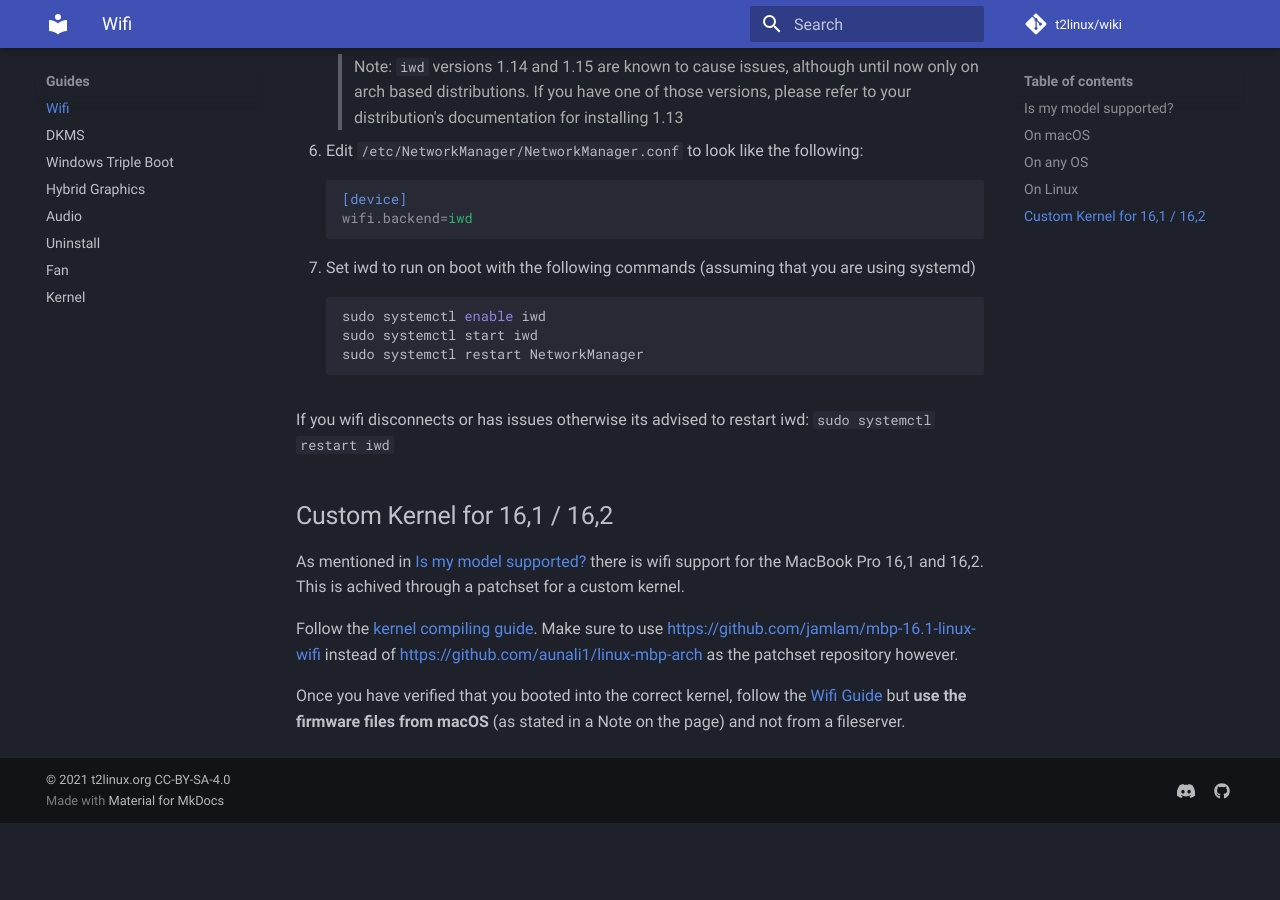
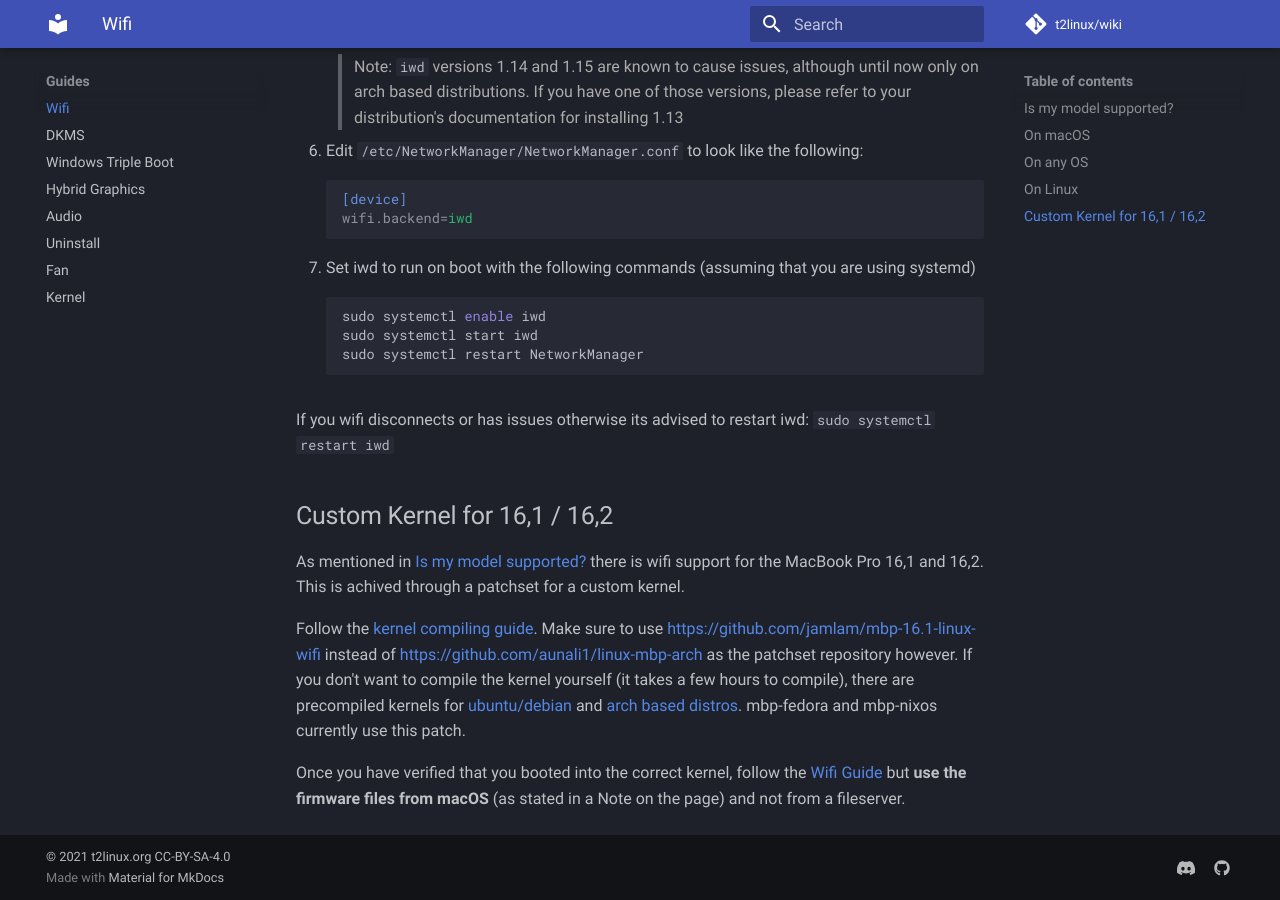
Before and after one commit to t2linux/wiki, an MkDocs documentation site: the page built from docs/guides/wifi.md, in a window 1280 px wide and 900 px high, scrolled down 2352 px. Built offline with MkDocs 1.6.1 and Material for MkDocs 9.7.7, drawn with Linux system fonts in a browser that asks for light colours; comment, search, counter and statistics services are not loaded; before the commit the page ends 3175 px from its top, so only the background shows below that.

Commit message:
wifi custom kernel: links to compiled kernels
Also mention that mbp-fedora and mbp-nixos use the corellium patch

In the future, the links will need updating if there's an mbp-alt-wifi or something added to https://github.com/marcosfad/mbp-ubuntu-kernel , or if there are builds released on jamlam's repo.

```diff
--- a/docs/guides/wifi.md
+++ b/docs/guides/wifi.md
@@ -101,7 +101,10 @@ MacBook Pro 16,1 and 16,2. This is achived through a patchset for a custom kerne
 
 Follow the [kernel compiling guide](https://wiki.t2linux.org/guides/kernel/#compile). Make
 sure to use [https://github.com/jamlam/mbp-16.1-linux-wifi](https://github.com/jamlam/mbp-16.1-linux-wifi)
-instead of [https://github.com/aunali1/linux-mbp-arch](https://github.com/aunali1/linux-mbp-arch) as the patchset repository however.
+instead of [https://github.com/aunali1/linux-mbp-arch](https://github.com/aunali1/linux-mbp-arch) as the patchset repository however. If you don't want to compile the kernel yourself (it takes a few hours to
+compile), there are precompiled kernels for [ubuntu/debian](https://github.com/Redecorating/mbp-ubuntu-kernel/releases)
+and [arch based distros](https://github.com/Redecorating/mbp-16.1-linux-wifi/releases). mbp-fedora and
+mbp-nixos currently use this patch.
 
 Once you have verified that you booted into the correct kernel, follow the [Wifi Guide](https://wiki.t2linux.org/guides/wifi/) but
 **use the firmware files from macOS** (as stated in a Note on the page) and not from a fileserver.
```
